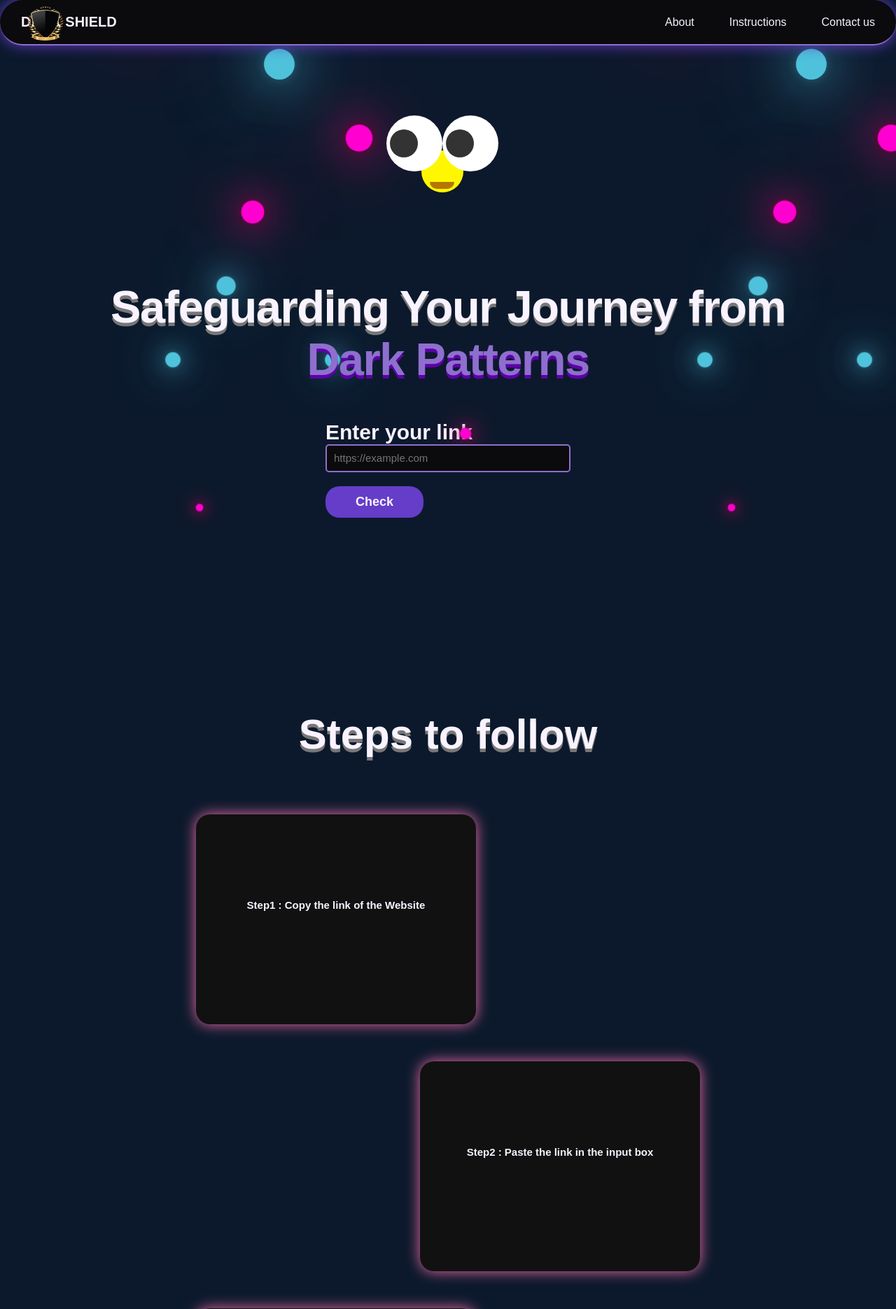
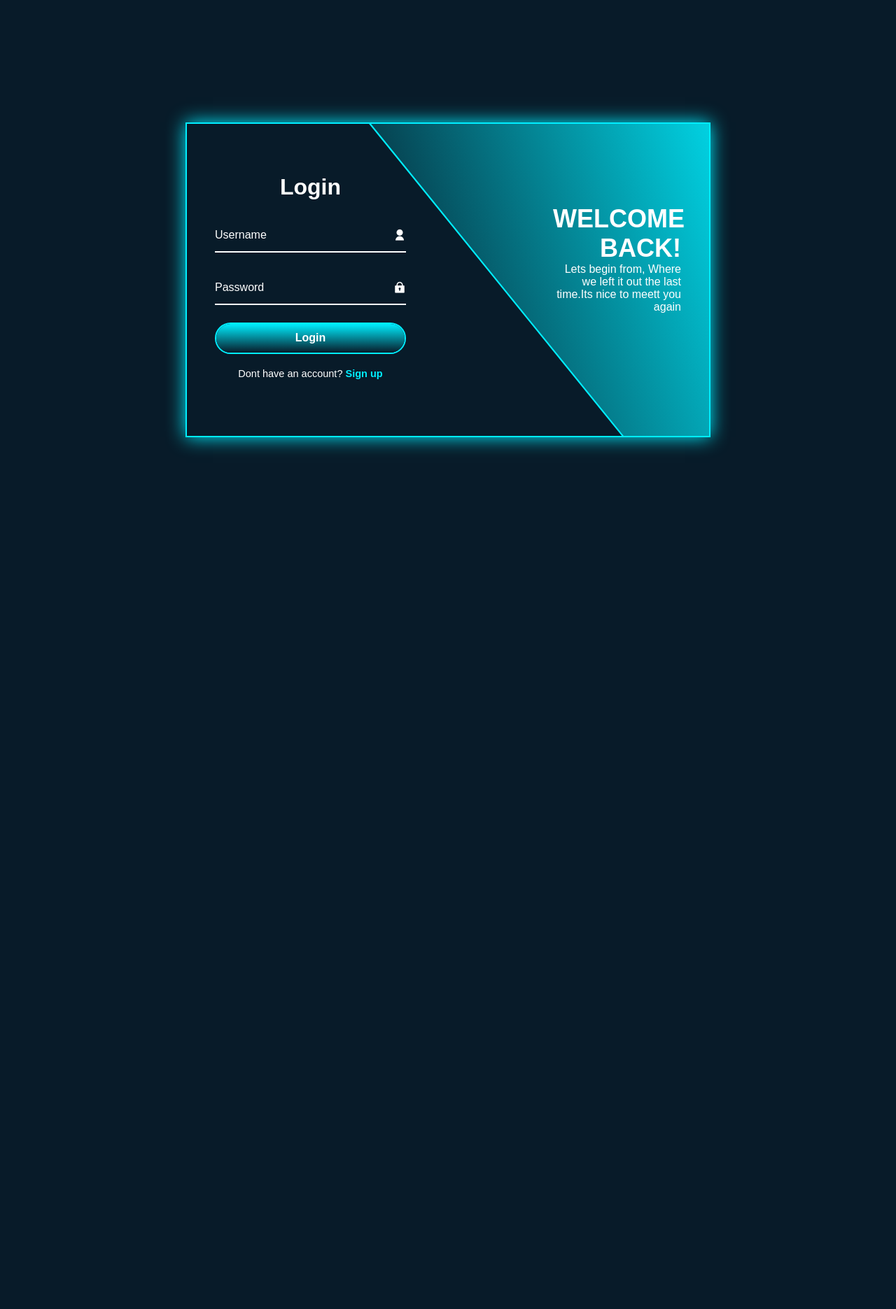
Before and after one commit to Beast227/DarkSheild, a Flask app: page / in a window 1280 px wide. Shown: the top 1871 px of the page at 70% size. After the commit the page ends 645 px from the top, so only its background shows below. Run offline with Flask 3, Linux system fonts and the light colour scheme; some libraries are stand-ins or nearby versions.

Commit message:
Connection between sign up and login and index page is done

```diff
--- a/app.py
+++ b/app.py
@@ -25,6 +25,10 @@ def check_timer_issues(url):
         return False
 
 @app.route('/')
+def log():
+    return render_template('log.html')
+
+@app.route('/index_html', methods = ['GET'])
 def index():
     return render_template('index.html')
 
--- /dev/null
+++ b/static/css/log.css
@@ -0,0 +1,310 @@
+*{
+    margin:0;
+    padding:0;
+    box-sizing:border-box;
+    font-family: 'Poppins',sans-serif;
+}
+
+body{
+    display:flex;
+    justify-content: center;
+    align-items: center;
+    min-height: 100vh;
+    background:#081b29
+}
+
+.wrapper{
+    position:relative;
+    width:750px;
+    height:450px;
+    background:transparent;
+    border:2px solid #0ef;
+    overflow: hidden;
+    box-shadow:0 0 25px #0ef;
+}
+
+.wrapper .form-box{
+    position:absolute;
+    top:0;
+    width:50%;
+    height:100%;
+    display:flex;
+    flex-direction: column;
+    justify-content: center;
+}
+
+.wrapper .form-box.login{
+    left:0;
+    padding:0 60px 0 40px;
+    /* display:none; */
+}
+
+.wrapper .form-box.login .animation{
+    transform:translateX(0);
+    opacity:1;
+    filter: blur(0);
+    transition-delay:calc(.1s*var(--j)) ;
+    transition:.7s ease;
+
+}
+
+.wrapper.active .form-box.login .animation{
+    transform:translateX(-120%);
+    transition-delay:calc(.1s*var(--i)) ;
+    opacity:8;
+    filter: blur(10px);
+}
+
+.wrapper .form-box.register {
+    right:0;
+    padding:0 40px 0 60px;
+    font-size: 32px;
+    text-align: center;
+    pointer-events: none;
+}
+
+.wrapper.active .form-box.register{
+    pointer-events: auto;
+}
+
+.wrapper .form-box.register .animation{
+    opacity:0;
+    filter:blur(10px);
+    transform:translateX(120%);
+    transition-delay:calc(.1s*var(--j)) ;
+    transition:.7s  ease;
+}
+
+.wrapper.active .form-box.register .animation{
+    transform:translateX(0);
+    transition:.7s ease;
+    opacity:1;
+    filter:blur(0px);
+    transition-delay:calc(.1s*var(--i)) ;
+
+}
+
+.form-box h2{
+    font-size: 32px;
+    color:#fff;
+    text-align:center;
+}
+
+.form-box .input-box{
+    position:relative;
+    width:100%;
+    height:50px;
+    margin: 25px 0;
+}
+
+.input-box input{
+    width:100%;
+    height:100%;
+    background: transparent;
+    border:none;
+    outline:none;
+    font-size: 16px;
+    color: #fff;
+    font-weight: 500;
+    padding-right:23px ;
+    border-bottom: 2px solid #fff;
+    transition:.5s;
+}
+
+.input-box input:focus,
+.input-box input:valid{
+    border-bottom-color: #0ef;
+}
+
+.input-box label{
+    position:absolute;
+    top:50%;
+    left:0;
+    transform:translateY(-50%);
+    font-size:16px;
+    color:#fff;
+    pointer-events:none;
+    transition:.5s;
+}
+
+.input-box input:focus~label,
+.input-box input:valid~label{
+    top:-5px;
+    color:#0ef;
+
+}
+
+.input-box i{
+    position:absolute;
+    top:50%;
+    right:0;
+    transform:translateY(-50%);
+    font-size:18px;
+    color:#fff;
+    transition: .5s;
+}
+
+.input-box input:focus~i,
+.input-box input:valid~i{
+    color: #0ef;
+}
+
+.btn{
+    position:relative;
+    width:100%;
+    height:45px;
+    background: transparent;
+    border:2px solid #0ef;
+    color:#fff;
+    outline:none;
+    border-radius: 40px;
+    cursor:pointer;
+    font-size: 16px;
+    font-weight:600;
+    z-index: 1;
+    transition:.5s;
+    overflow:hidden;
+}
+
+.btn::before{
+    content:'';
+    position:absolute;
+    top:-100%;
+    left:0;
+    width:100%;
+    height:300%;
+    background:linear-gradient(#081b29,#0ef,#081b29,#0ef);
+    z-index: -1;
+
+}
+
+.btn:hover::before{
+    top:0;
+}
+
+.form-box .logreg-link{
+    font-size:14.5px;
+    color:#fff;
+    text-align:center;
+    margin:20px 0 10px;
+}
+
+.logreg-link p  a{
+    color:#0ef;
+    text-decoration: none;
+    font-weight: 600;
+}
+
+.logreg-link p a:hover{
+    text-decoration: underline;
+
+}
+
+.wrapper .info-text{
+    position:absolute;
+    top:0;
+    width:50%;
+    height:100%;
+    display:flex;
+    flex-direction: column;
+    justify-content: center;
+}
+
+.wrapper .info-text.login{
+    right: 0;
+    text-align: right;
+    padding: 0 40px 60px 150px;
+    /* display: none; */
+}
+
+.wrapper .info-text.login .animation{
+    transform:translateX(0);
+    opacity:1;
+    filter: blur(0);
+    transition:.7s ease;
+    transition-delay:calc(.1s*var(--j)) ;
+}
+
+.wrapper.active .info-text.login .animation{
+    transform:translateX(135%);
+    transition-delay:calc(.1s*var(--i)) ;
+    opacity:8;
+    filter: blur(10px);
+}
+.wrapper .info-text.register{
+    left:0;
+    text-align: left;
+    padding: 0 150px 60px 40px;
+    pointer-events:none;
+}
+
+.wrapper.active .info-text.register{
+    pointer-events:auto;
+}
+
+.wrapper .info-text.register .animation{
+    transform:translateX(-125%);
+    opacity:0;
+    filter: blur(10px);
+    transition:.7s ease;
+    transition-delay:calc(.1s*var(--j)) ;
+}
+
+.wrapper.active .info-text.register .animation{
+    transform:translateX(0);
+    transition-delay:calc(.1s*var(--i)) ;
+    opacity:1;
+    filter:blur(0)
+}
+
+.info-text h2{
+    font-size:36px;
+    color:#fff;
+    line-height:1.3s;
+    text-transform: uppercase;
+}
+
+.info-text p{
+    font-size:16px;
+    color:#fff;
+}
+
+.wrapper .bg-animate{
+    position:absolute;
+    top:0;
+    right:0;
+    width:850px;
+    height:600px;
+    background: linear-gradient(45deg,#081b29,#0ef);
+    border-bottom:3px solid #0ef;
+    transform:rotate(10deg) skewY(41deg);
+    /* transform:rotate(0deg) skewY(0deg); */
+    transition-delay: 1.6s ;
+    transform-origin: bottom right;
+    transition: 1.5s ease;
+}
+
+.wrapper.active .bg-animate{
+    transform: rotate(0deg) skewY(0deg);
+    transition-delay: .5s;
+}
+
+.wrapper .bg-animate2{
+    position:absolute;
+    top:100%;
+    left: 225px;
+    width:850px;
+    height:700px;
+    background: #081b29;
+    border-top:3px solid #0ef;
+    transform:rotate(0deg) skewY(0deg);
+    transform-origin: bottom left;
+    transition:1.5s ease;
+    transition-delay:.5s;
+}
+
+.wrapper.active .bg-animate2{
+    transform:rotate(-11deg) skewY(-41deg);
+    transition-delay: 1.2s;
+
+}
--- a/static/css/main.css
+++ b/static/css/main.css
@@ -39,6 +39,10 @@
     cursor: pointer;
     perspective: 300px;
     transform-style: preserve-3d;
+}
+
+.website-branding{
+    margin-left: 80px;
 }
 
 .label_2{
--- /dev/null
+++ b/static/js/log.js
@@ -0,0 +1,41 @@
+const redirectLog = document.getElementById('log');
+const redirectSignUp = document.getElementById('signup');
+const registerLink = document.querySelector('.register-link');
+const wrapper = document.querySelector('.wrapper');
+
+redirectLog.onclick = (event) => {
+    event.preventDefault();
+    const username = document.getElementById('username').value;
+    const password = document.getElementById('pass').value;
+
+    if (username && password) {
+        redirectToMainPage();
+    } else {
+        alert('Please fill in all fields for Sign Up.');
+    }
+};
+
+registerLink.onclick = () => {
+    wrapper.classList.add('active');
+};
+
+redirectSignUp.onclick = (event) => {
+    event.preventDefault();
+    const signUpUsername = document.getElementById('signUpUsername').value;
+    const email = document.getElementById('email').value;
+    const signUpPassword = document.getElementById('signUpPass').value;
+
+    // Validate the input (you can add more validation as needed)
+    if (signUpUsername && email && signUpPassword) {
+        // Redirect to the main page
+        redirectToMainPage();
+    } else {
+        alert('Please fill in all fields for Sign Up.');
+    }
+};
+
+function redirectToMainPage() {
+    // Change the URL to the desired destination (your Flask route for the main page)
+    var destinationURL = "/index_html";
+    window.location.href = destinationURL;
+}
--- /dev/null
+++ b/templates/log.html
@@ -0,0 +1,74 @@
+<!DOCTYPE html>
+<html lang="en">
+<head>
+    <meta charset="UTF-8">
+    <meta name="viewport" content="width=device-width, initial-scale=1.0">
+    <title>Document</title>
+    <link rel="stylesheet" href="{{url_for('static', filename = 'css/log.css')}}">
+    <link rel="stylesheet" href="https://cdnjs.cloudflare.com/ajax/libs/remixicon/4.1.0/remixicon.min.css">
+</head>
+<body>
+    <div class="wrapper">
+        <span class="bg-animate"></span>
+        <span class="bg-animate2"></span>
+
+        <div class="form-box login">
+            <h2 class="animation" style="--i:0; --j:21">Login</h2>
+            <form action="#">
+                <div class="input-box animation" style="--i:1; --j:22">
+                    <input type="text" id="username" required>
+                    <label >Username</label>
+                    <!-- <box-icon type='solid' name='user'></box-icon> -->
+                    <i class="ri-user-fill"></i>
+                </div>
+                <div class="input-box animation" style="--i:2; --j:23">
+                    <input type="password" id="pass" required>
+                    <label >Password</label>
+                    <!-- <box-icon type='solid' name='lock-alt'></box-icon> -->
+                    <i class="ri-lock-2-fill"></i>
+                </div>
+                <button type="submit" class="btn animation" style="--i:3; --j:24" id="log">Login</button>
+                <div class="logreg-link animation" style="--i:4; --j:25">
+                    <p>Dont have an account? <a href="#" class="register-link" id="register-link">Sign up</a></p>
+                </div>
+            </form>
+        </div>
+        <div class="info-text login">
+            <h2 class="animation" style="--i:0; --j:20">Welcome Back!</h2>
+            <p class="animation" style="--i:1; --j:21">Lets begin from, Where we left it out the last time.Its nice to meett you again</p>
+        </div>
+<!--Sign up Page-->
+        <div class="form-box register">
+            <h2 class="animation" style="--i:17; --j:0">Sign up</h2>
+            <form action="#">
+                <div class="input-box animation" style="--i:18; --j:1">
+                    <input type="text" id="signUpUsername" required>
+                    <label >Username</label>
+                    <i class="ri-user-fill"></i>
+                </div>
+                <div class="input-box animation" style="--i:19; --j:2">
+                    <input type="E-mail" id="email" required>
+                    <label >E-mail</label>
+                    <i class="ri-mail-line"></i>
+                </div>
+                <div class="input-box animation"  style="--i:20; --j:3">
+                    <input type="password" id="signUpPass" required>
+                    <label >Password</label>
+                    <i class="ri-lock-2-fill"></i>
+                </div>
+                <button type="submit" class="btn animation " style="--i:21; --j:4" id="signup">Sign up</button>
+                <div class="logreg-link animation" style="--i:22; --j:5">
+                    <p>Already have an account? <a href="#" class="login-link">Log in</a></p>
+                </div>
+            </form>
+        </div>
+        <div class="info-text register">
+            <h2 class="animation" style="--i:17; --j:0">Welcome Back!</h2>
+            <p class="animation" style="--i:18; --j:1">Lets begin from, Where we left it out the last time.Its nice to meet you again</p>
+        </div>
+    </div>
+
+
+    <script src="{{url_for('static', filename = 'js/log.js')}}"></script>
+</body>
+</html>
```
